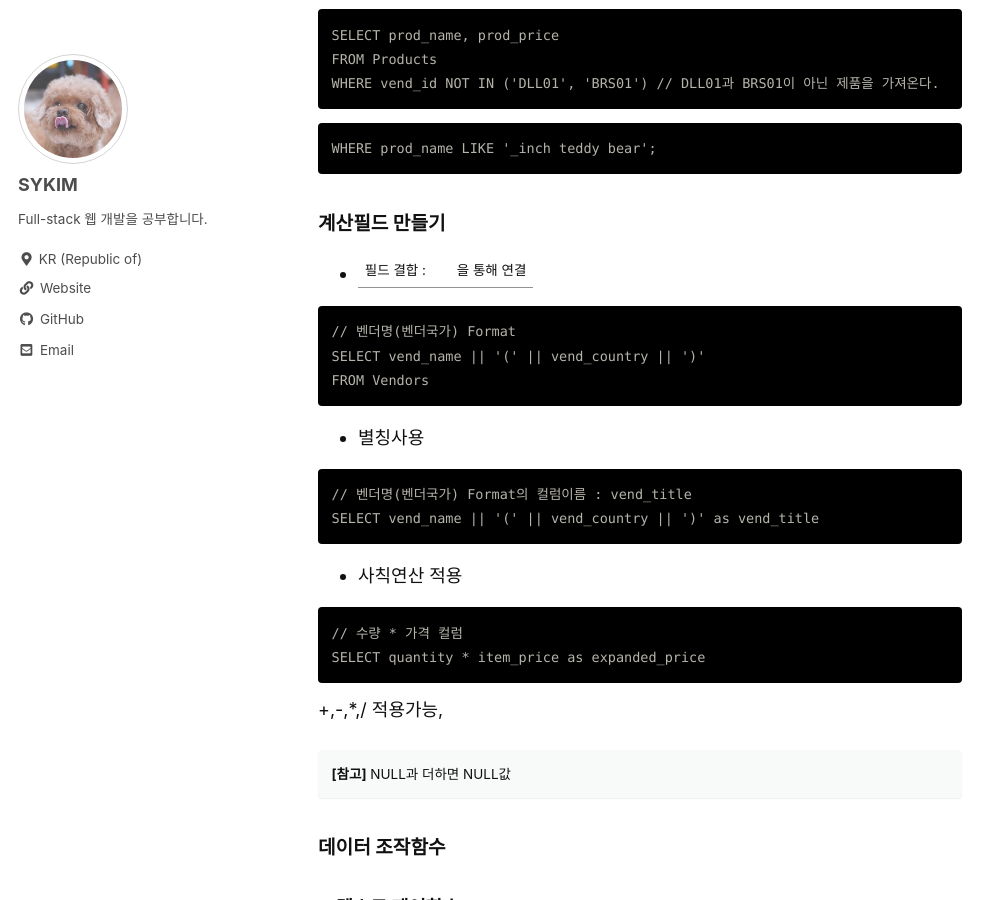
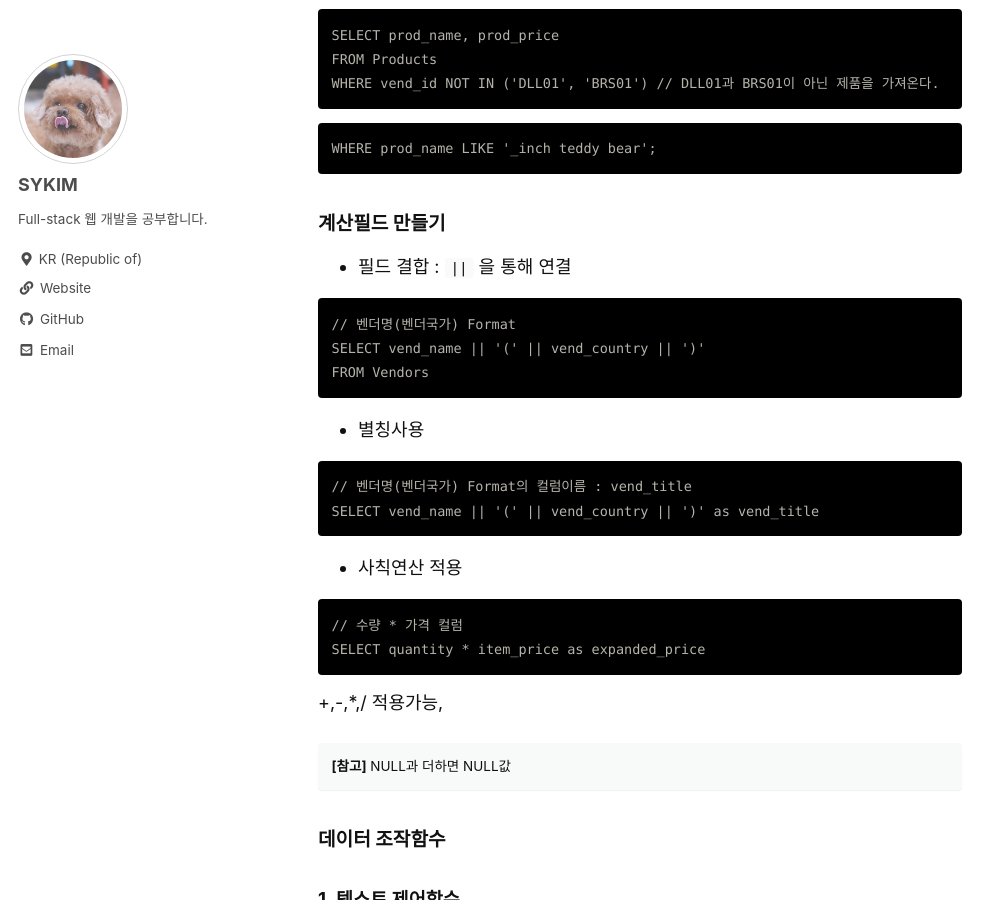
Before and after one commit to stothey0804/stothey0804.github.io, a Jekyll site: the page built from _posts/2020/SQL/2020-08-18-SQL-1.md, in a window 1280 px wide and 900 px high, scrolled down 3202 px. Shown: the whole window, without its empty margins (0-1007 px from the left). Built offline with Jekyll 4.4.1, drawn with Linux system fonts in a browser that asks for light colours; cached includes are drawn as plain includes; comment, search, counter and statistics services are not loaded.

Commit message:
20200818

````diff
--- a/_posts/2020/SQL/2020-08-18-SQL-1.md
+++ b/_posts/2020/SQL/2020-08-18-SQL-1.md
@@ -151,7 +151,7 @@ WHERE prod_name LIKE '_inch teddy bear';
 
 #### 계산필드 만들기
 
-* 필드 결합 : || 을 통해 연결
+* 필드 결합 : `||` 을 통해 연결
 
 ```
 // 벤더명(벤더국가) Format
@@ -250,7 +250,7 @@ SELECT NVL(cust_email, 'test@naver.com') FROM customers;
 * MONTHS_BETWEEN(date1, date2) : 두 날짜 사이의 개월 차 수 (큰 값을 앞에 두어야 양수가 나옴)
 
 ```
-  SELECT MONTHS_BETWEEN(TO_DATE('20200219','YYYYMMDD'),sysdate) FROM dual;
+SELECT MONTHS_BETWEEN(TO_DATE('20200219','YYYYMMDD'),sysdate) FROM dual;
 ```
 
 * ADD_MONTHS(date, n) : n개월을 추가함.
@@ -269,6 +269,7 @@ SELECT sysdate -1/24/60/60 FROM dual;
 ```
 
 * LAST_DAY(date) : 해당 월의 마지막 일자를 반환
+
 ```
 SELECT LAST_DAY(sysdate) FROM dual;
 ```
@@ -283,11 +284,13 @@ SELECT TO_CHAR(sysdate,'YYYY-MM-DD') FROM dual;
 ```
 
 * TO_NUMBER(s) : 문자 -> 숫자 변환
+
 ```
 TO_NUMBER('123')
 ```
 
 * TO_DATE(s) : 문자 -> 날짜 변환
+
 ```
 TO_DATE('20200818','YYYYMMDD')
 ```
````
